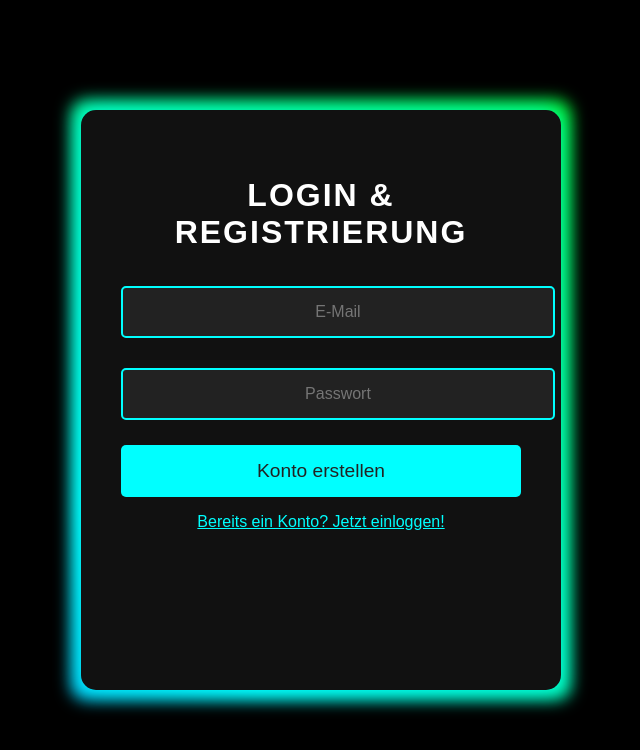
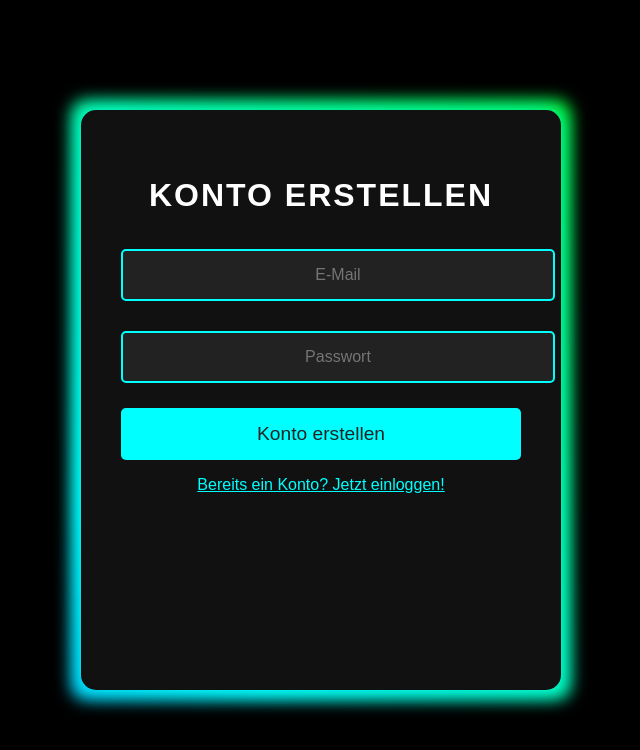
Before and after one commit to maraswelt/test, a plain HTML site: page index.html in a window 1280 px wide. Both pictures are taken after a click on the element "Noch kein Konto? Jetzt registrieren!". Shown: the whole page, without its empty margins (319-959 px from the left). Drawn offline with Linux system fonts and the light colour scheme.

Commit message:
Update index.html

```diff
--- a/index.html
+++ b/index.html
@@ -187,7 +187,7 @@
         <div class="neon"></div>
 
         <!-- Login Form -->
-        <h2>Login & Registrierung</h2>
+        <h2 id="formTitle">Login & Registrierung</h2>
 
         <!-- Authentifizierungsformular -->
         <form id="authForm">
@@ -210,6 +210,7 @@
         const switchForm = document.getElementById("switchForm");
         const loginButton = document.getElementById("loginButton");
         const registerButton = document.getElementById("registerButton");
+        const formTitle = document.getElementById("formTitle");
 
         // Wenn der Benutzer zum Registrierung-Form wechseln möchte
         switchForm.addEventListener("click", () => {
@@ -217,10 +218,12 @@
             if (isLogin) {
                 loginButton.style.display = "inline-block";
                 registerButton.style.display = "none";
+                formTitle.textContent = "Login";
                 switchForm.textContent = "Noch kein Konto? Jetzt registrieren!";
             } else {
                 loginButton.style.display = "none";
                 registerButton.style.display = "inline-block";
+                formTitle.textContent = "Konto erstellen";
                 switchForm.textContent = "Bereits ein Konto? Jetzt einloggen!";
             }
         });
```
